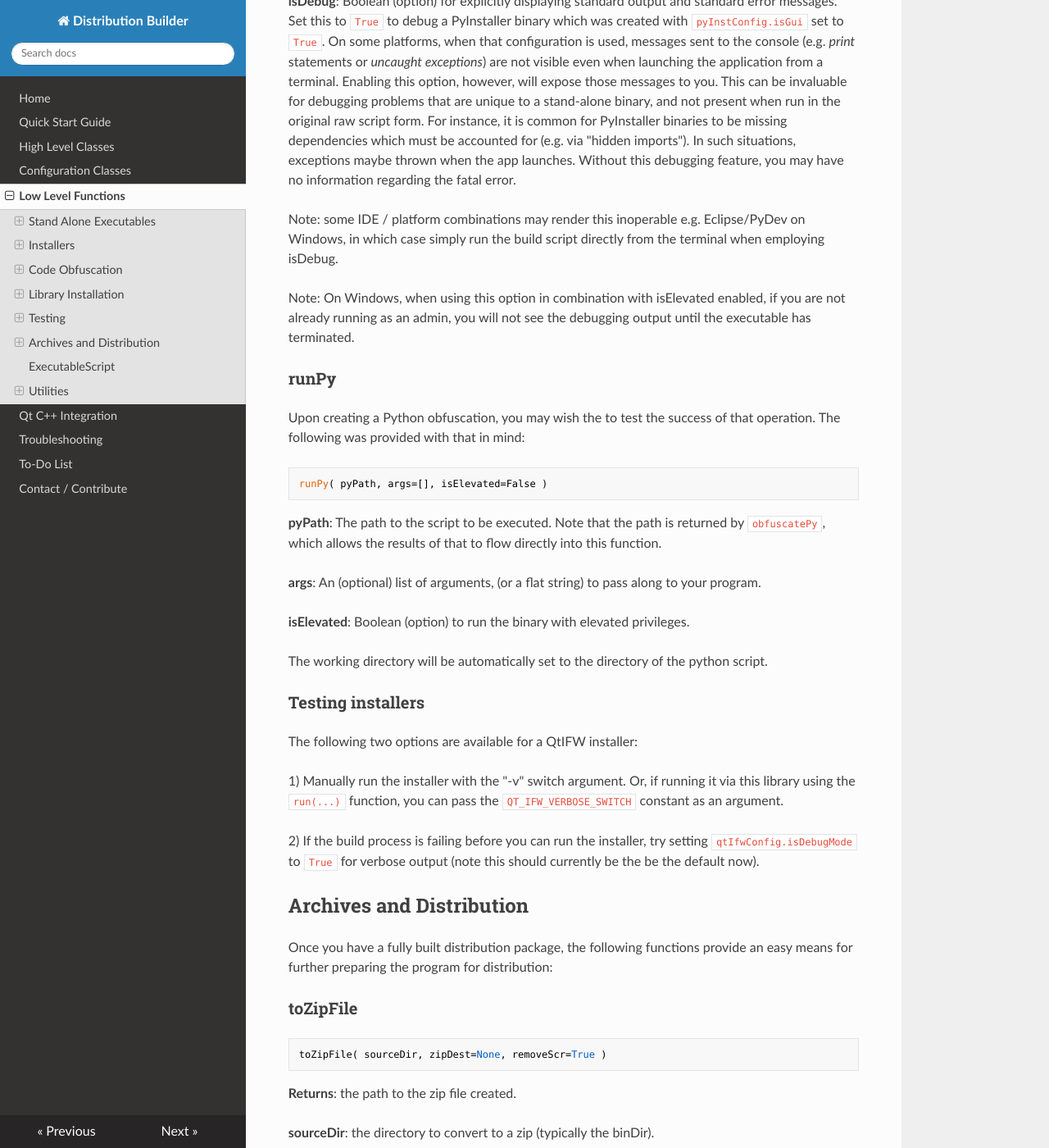
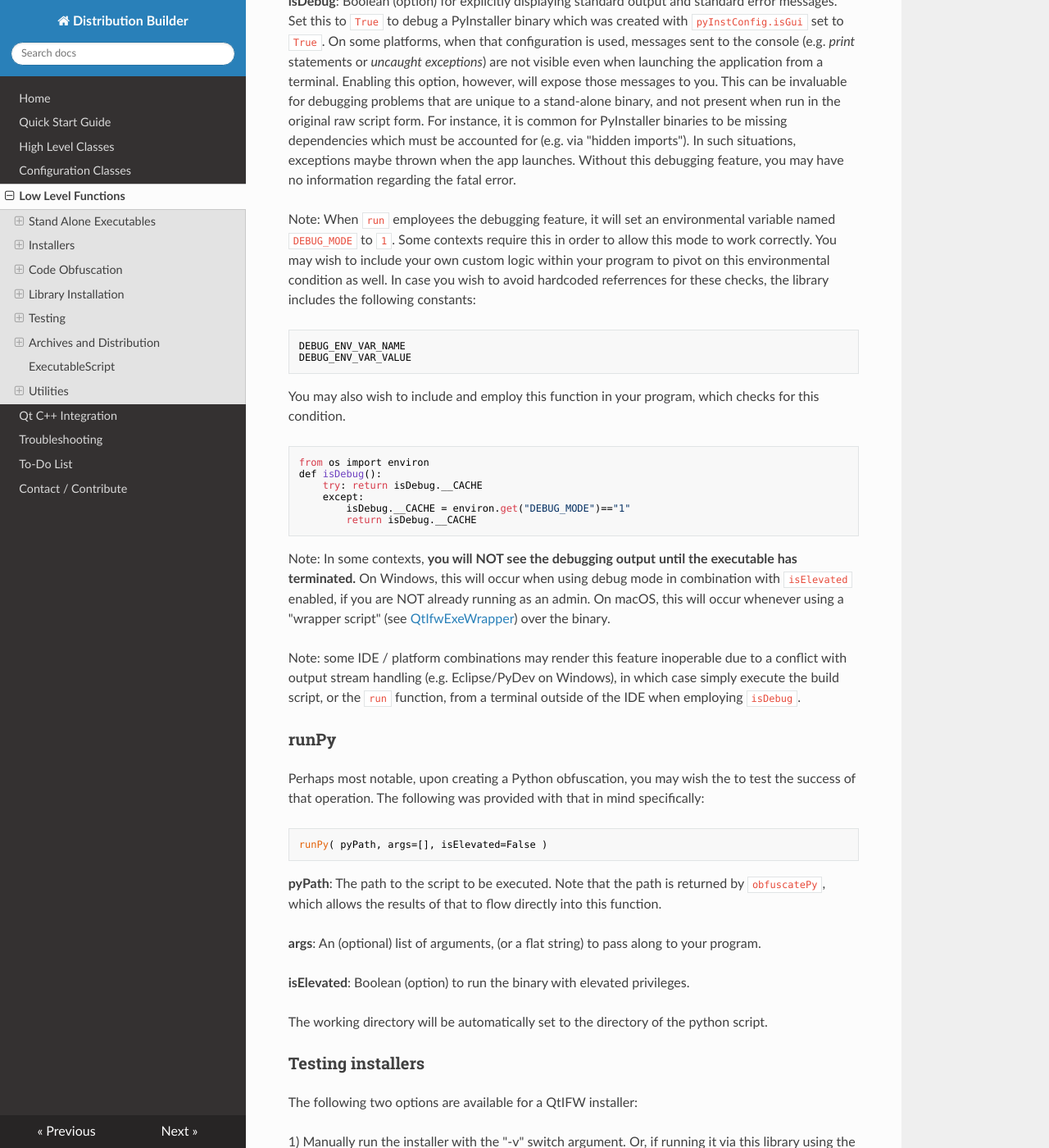
Before and after one commit to BuvinJT/distbuilder, an MkDocs documentation site: the page built from docs/LowLevel.md, in a window 1280 px wide and 1400 px high, scrolled down 16735 px. Shown: the whole window at 82% size. Built offline with MkDocs 1.6.1, drawn with Linux system fonts in a browser that asks for light colours; nearby versions of some CDN libraries; old or Windows-style settings are respelled for this version of MkDocs; some of the changed text lies outside the part shown.

Commit message:
Continued developing macOS wrapper / “debug mode” feature.

```diff
--- a/docs/LowLevel.md
+++ b/docs/LowLevel.md
@@ -883,21 +883,45 @@ exceptions maybe thrown when the app launches.  Without this
 debugging feature, you may have no information regarding the
 fatal error.
 
-Note: some IDE / platform combinations may render this
-inoperable e.g. Eclipse/PyDev on Windows, in which case
-simply run the build script directly from the terminal
-when employing isDebug.
+Note: When `run` employees the debugging feature, it will set
+an environmental variable named `DEBUG_MODE` to `1`.  Some contexts
+require this in order to allow this mode to work correctly.
+You may wish to include your own custom logic within your
+program to pivot on this environmental condition as well.
+In case you wish to avoid hardcoded referrences for these checks,
+the library includes the following constants:
 
-Note: On Windows, when using this option in combination
-with isElevated enabled, if you are not already running
-as an admin, you will not see the debugging output
-until the executable has terminated.
+    DEBUG_ENV_VAR_NAME
+    DEBUG_ENV_VAR_VALUE
+
+You may also wish to include and employ this function in your
+program, which checks for this condition.
+
+    from os import environ
+    def isDebug():
+        try: return isDebug.__CACHE
+        except:
+            isDebug.__CACHE = environ.get("DEBUG_MODE")=="1"
+            return isDebug.__CACHE
+
+Note: In some contexts, **you will NOT see the debugging output
+until the executable has terminated.**
+On Windows, this will occur when using debug mode in combination
+with `isElevated` enabled, if you are NOT already running
+as an admin. On macOS, this will occur whenever using a "wrapper script"
+(see [QtIfwExeWrapper](ConfigClasses.md#qtifwexewrapper)) over the binary.
+
+Note: some IDE / platform combinations may render this feature
+inoperable due to a conflict with output stream handling
+(e.g. Eclipse/PyDev on Windows), in which case
+simply execute the build script, or the `run` function, from a terminal
+outside of the IDE when employing `isDebug`.
 
 ### runPy
 
-Upon creating a Python obfuscation, you may wish the
+Perhaps most notable, upon creating a Python obfuscation, you may wish the
 to test the success of that operation. The following
-was provided with that in mind:
+was provided with that in mind specifically:
 
     runPy( pyPath, args=[], isElevated=False )
 
@@ -1293,7 +1317,7 @@ new download will overwrite the prior file.
 
 ### General Purpose Constants
 
-	IS_WINDOWS
+    IS_WINDOWS
     IS_LINUX
     IS_MACOS
 
@@ -1301,3 +1325,6 @@ new download will overwrite the prior file.
     PY3
 
     THIS_DIR
+
+    DEBUG_ENV_VAR_NAME
+    DEBUG_ENV_VAR_VALUE
```
Also changed, not shown: 2 other files.
